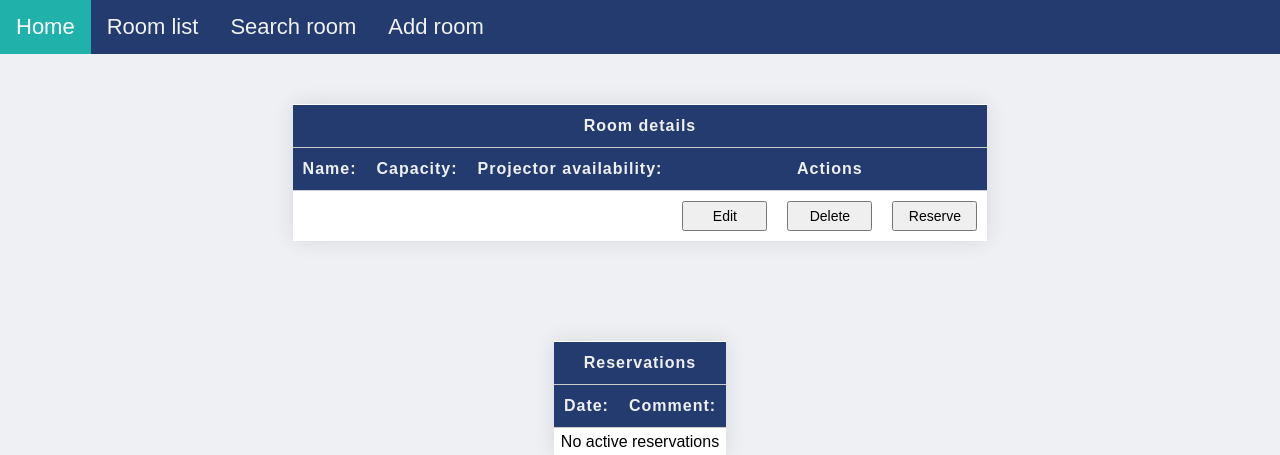
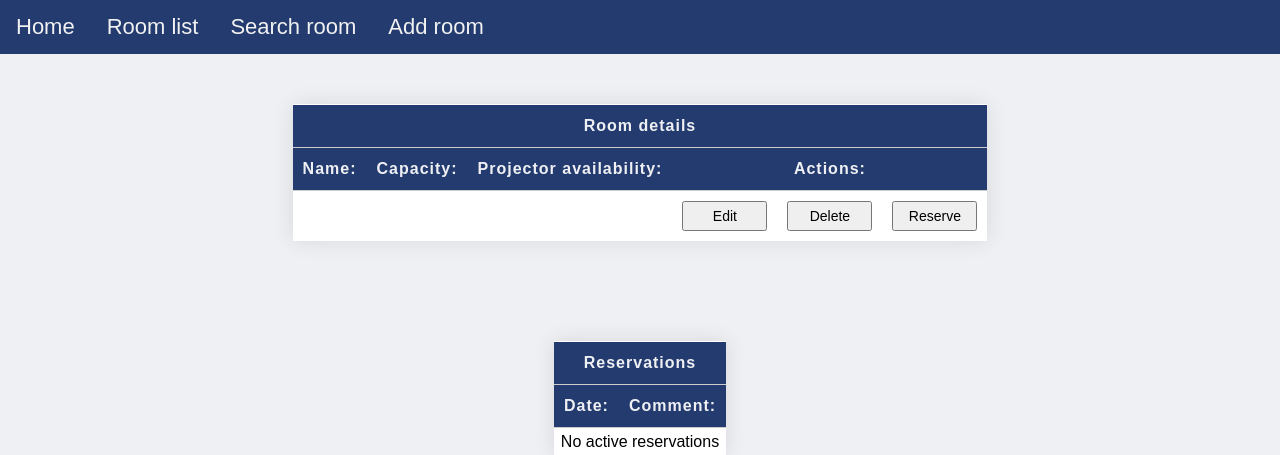
Before and after one commit to saradonin/conference_room_rental, a Django app: template reservations/templates/room_details.html in a window 1280 px wide. Shown: the part 126-581 px from the top of the page. Run offline with Django 4.2, Linux system fonts and the light colour scheme; the template is opened without the code that fills it, so the values that code supplies are empty.

Commit message:
active nav disabled

```diff
--- a/reservations/templates/delete_room_confirmation.html
+++ b/reservations/templates/delete_room_confirmation.html
@@ -15,7 +15,7 @@
 </header>
 
 <div class="topnav">
-    <a class="active" href="/home/">Home</a>
+    <a href="/home/">Home</a>
     <a href="/rooms/">Room list</a>
     <a href="/search/">Search room</a>
     <a href="/room/new/">Add room</a>
--- a/reservations/templates/room_details.html
+++ b/reservations/templates/room_details.html
@@ -15,7 +15,7 @@
 </header>
 
 <div class="topnav">
-    <a class="active" href="/home/">Home</a>
+    <a href="/home/">Home</a>
     <a href="/rooms/">Room list</a>
     <a href="/search/">Search room</a>
     <a href="/room/new/">Add room</a>
@@ -34,7 +34,7 @@
             <th>Name:</th>
             <th>Capacity:</th>
             <th>Projector availability:</th>
-            <th colspan="3">Actions</th>
+            <th colspan="3">Actions:</th>
         </tr>
         </thead>
 
```
